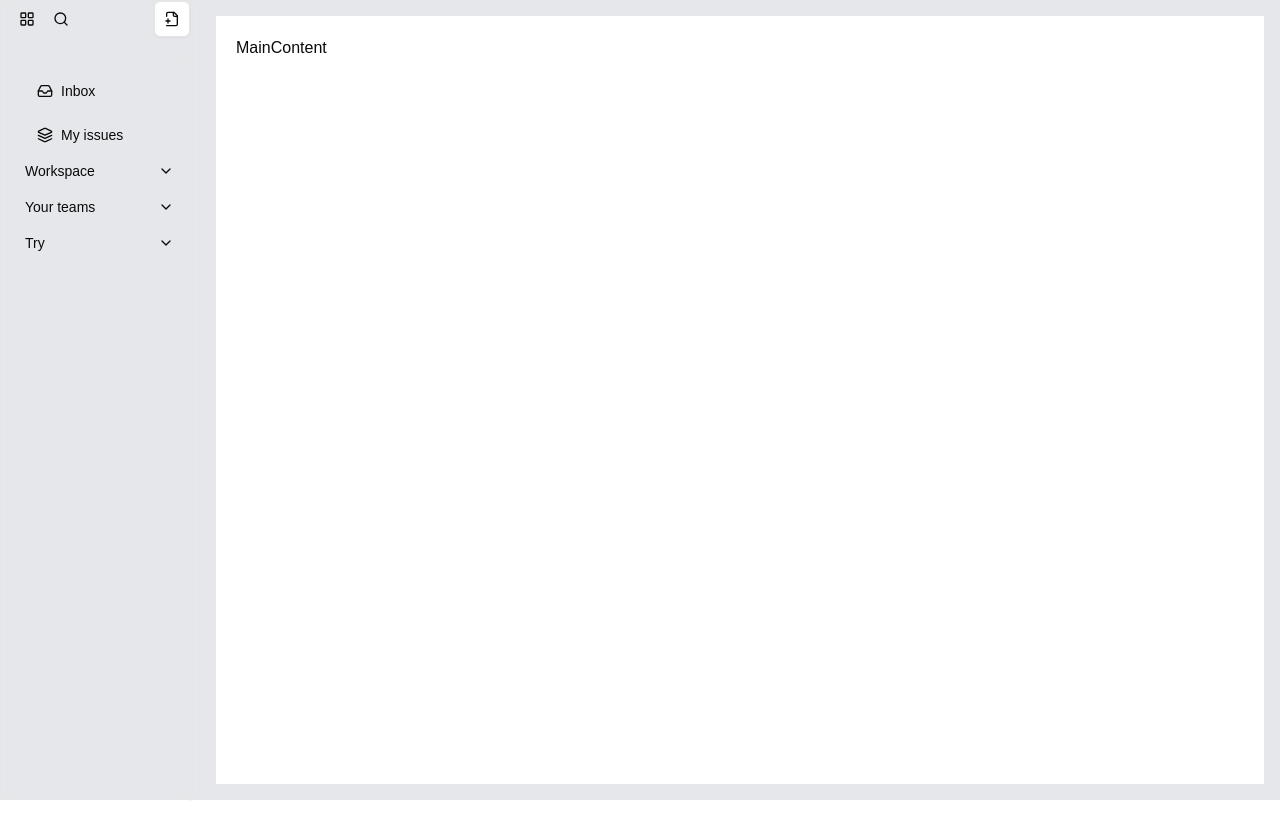
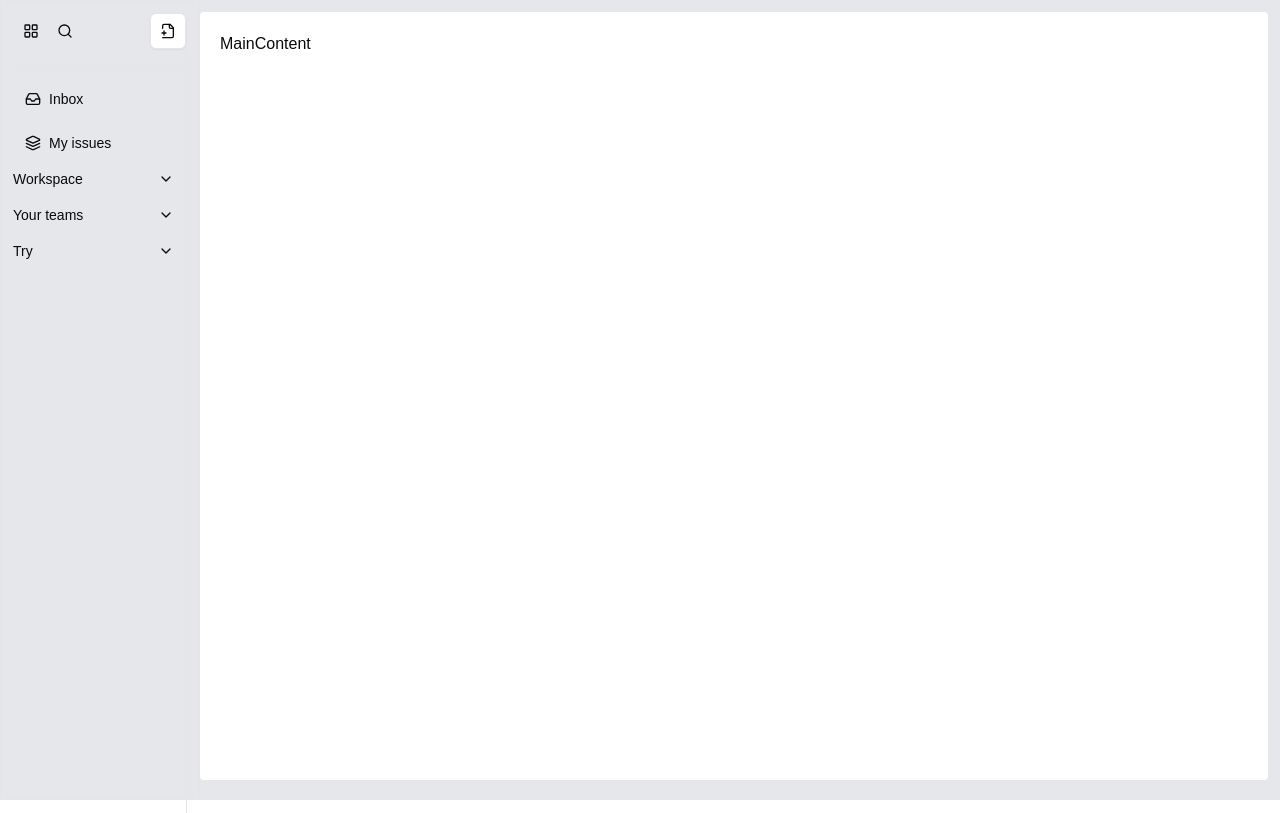
Before and after one commit to daidtech/fe_mini_tasks, a Next.js app: page / in a window 1280 px wide. Built offline with nearby package versions, Linux system fonts and the light colour scheme.

Commit message:
refactor layout padding and margins for improved spacing

```diff
--- a/components/layouts/main_content.tsx
+++ b/components/layouts/main_content.tsx
@@ -5,7 +5,7 @@ export default function MainContent({
 }>) {
   return (
     <main className="main-content w-full h-full bg-gray-200">
-      <div className="m-4 bg-white h-[calc(100vh-2rem)]">
+      <div className="my-3 me-3 rounded bg-white h-[calc(100vh-2rem)]">
         {children}
       </div>
     </main>
--- a/components/layouts/mini_sidebar_content.tsx
+++ b/components/layouts/mini_sidebar_content.tsx
@@ -9,7 +9,7 @@ export default function MiniSidebarContent(){
   return (
     <div className="flex h-screen w-full flex-col border-r transition-all duration-300">
       <MiniSidebarHeader />
-      <div className="flex-1 p-4">
+      <div className="flex-1 py-3 pe-3">
         <nav className="space-y-2">
           <a href="#inbox" className="flex items-center gap-2 rounded-lg px-3 py-2 text-sm font-medium hover:bg-accent">
             <Inbox className="h-4 w-4" />
--- a/components/layouts/sidebar.tsx
+++ b/components/layouts/sidebar.tsx
@@ -30,7 +30,7 @@ export default function Sidebar() {
   return (
     <aside
       style={{ width: sidebarWidth }}
-      className="sidebar relative border bg-gray-200 min-w-[200px] h-full px-2">
+      className="sidebar relative border bg-gray-200 min-w-[200px] h-full px-3 pt-3">
       <MiniSidebarContent />
       {/* Resize handle */}
       <div
```
